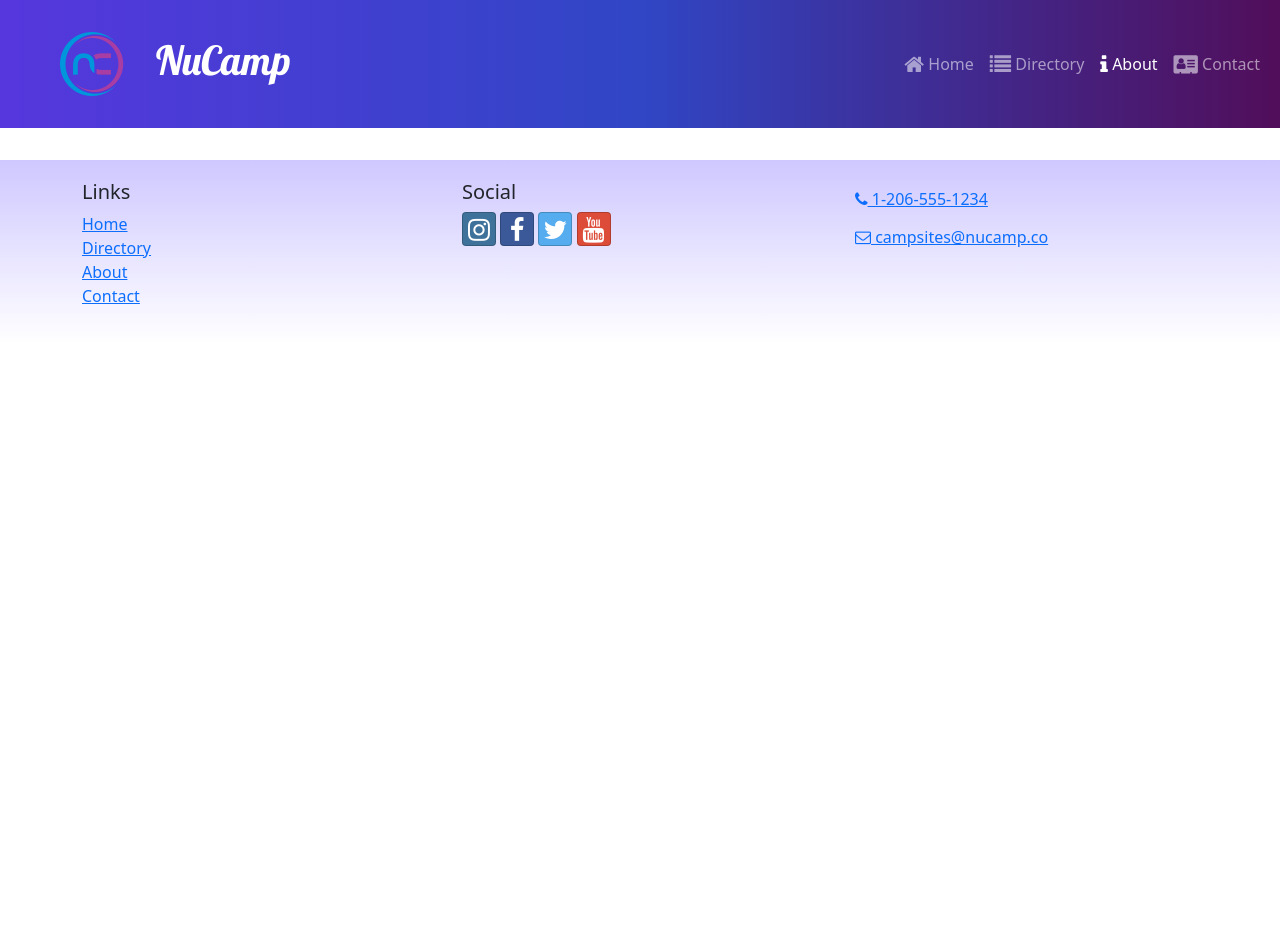
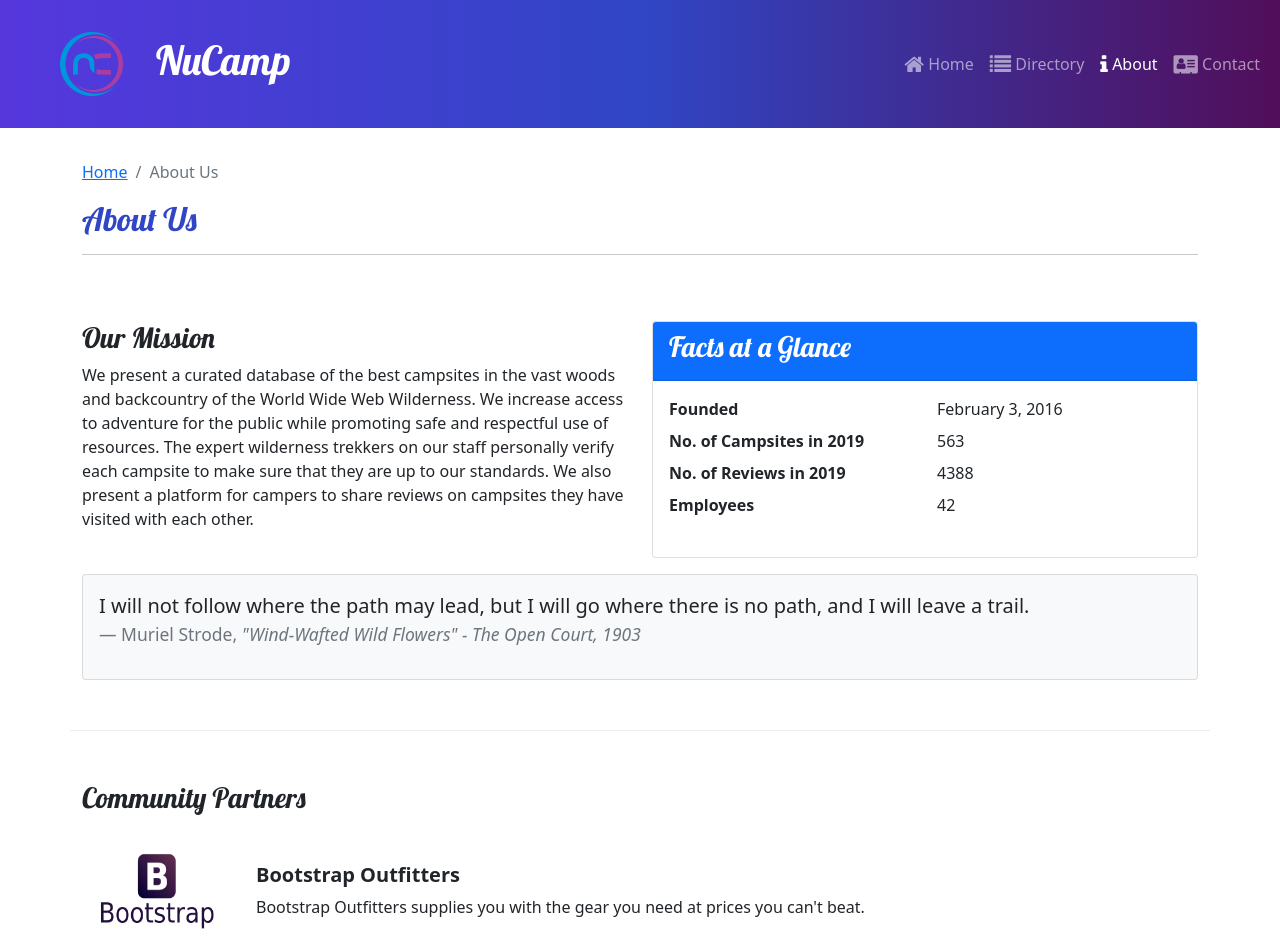
Before and after one commit to Danieltdasilva/nucampsite, a React (Create React App) app: page /about in a window 1280 px wide. Shown: the top 952 px of the page. Before the commit the page ends 800 px from the top, so only its background shows below. Built offline with nearby package versions, Linux system fonts and the light colour scheme.

Commit message:
Adding Partners Page

```diff
--- a/src/App.js
+++ b/src/App.js
@@ -5,6 +5,7 @@
 import HomePage from './pages/HomePage';
 import ContactPage from './pages/ContactPage';
 import CampsiteDetailPage from './pages/CampsiteDetailPage';
+import AboutPage from './pages/AboutPage';
 import './App.css';
 
 
@@ -17,6 +18,7 @@
         <Route path='contact' element={<ContactPage />} />
         <Route path='directory' element={<CampsitesDirectoryPage />} />
         <Route path='directory/:campsiteId' element={<CampsiteDetailPage />} />
+        <Route path='about' element={<AboutPage />} />
       </Routes>
       <Footer />
     </div>
--- /dev/null
+++ b/src/components/SubHeader.js
@@ -0,0 +1,27 @@
+import { Col, Row, Breadcrumb, BreadcrumbItem } from 'reactstrap';
+import { Link } from 'react-router-dom';
+
+const SubHeader = ({ current, detail }) => {
+
+  return (
+    <Row>
+      <Col>
+        <Breadcrumb>
+          <BreadcrumbItem>
+            <Link to='/'>Home</Link>
+          </BreadcrumbItem>
+          {detail && (
+            <BreadcrumbItem>
+              <Link to='/directory'>Directory</Link>
+            </BreadcrumbItem>
+          )}
+          <BreadcrumbItem active>{current}</BreadcrumbItem>
+        </Breadcrumb>
+        <h2>{current}</h2>
+        <hr />
+      </Col>
+    </Row>
+  )
+};
+
+export default SubHeader;
--- a/src/features/display/DisplayList.js
+++ b/src/features/display/DisplayList.js
@@ -2,9 +2,10 @@
 import DisplayCard from './DisplayCard';
 import { selectFeaturedCampsite } from '../campsites/campsitesSlice';
 import { selectFeaturedPromotion } from '../promotions/promotionsSlice';
+import { selectFeaturedPartner } from '../partners/partnersSlice';
 
 const DisplayList = () => {
-  const items = [selectFeaturedCampsite(), selectFeaturedPromotion()];
+  const items = [selectFeaturedCampsite(), selectFeaturedPromotion(), selectFeaturedPartner()];
 
   return (
     <Row>
--- /dev/null
+++ b/src/features/partners/Partner.js
@@ -0,0 +1,18 @@
+const Partner = ({ partner }) => {
+  if (partner) {
+    const { image, name, description } = partner;
+
+    return (
+      <>
+        <img src={image} alt={name} style={{ width: '150px' }} />
+        <div className='m-4'>
+          <h5 className='fw-bold'>{name}</h5>
+          {description}
+        </div>
+      </>
+    );
+  };
+  return null;
+};
+
+export default Partner;
--- /dev/null
+++ b/src/features/partners/PartnersList.js
@@ -0,0 +1,21 @@
+import { Col } from 'reactstrap';
+import Partner from './Partner'
+import { selectAllPartners } from './partnersSlice';
+
+const PartnersList = () => {
+  const partners = selectAllPartners();
+
+  return (
+    <Col className='mt-4'>
+      {
+        partners.map(partner => (
+          <div className='d-flex mb-5' key={partner.id}>
+            <Partner partner={partner} />
+          </div>
+        ))
+      }
+    </Col>
+  );
+};
+
+export default PartnersList;
--- /dev/null
+++ b/src/features/partners/partnersSlice.js
@@ -0,0 +1,9 @@
+import { PARTNERS } from '../../app/shared/PARTNERS';
+
+export const selectAllPartners = () => {
+  return PARTNERS;
+};
+
+export const selectFeaturedPartner = () => {
+  return PARTNERS.find((partner) => partner.featured);
+};
--- /dev/null
+++ b/src/pages/AboutPage.js
@@ -0,0 +1,68 @@
+import { Col, Row, Container, Card, CardBody, CardHeader } from 'reactstrap';
+import SubHeader from '../components/SubHeader';
+import PartnersList from '../features/partners/PartnersList';
+
+const AboutPage = () => {
+
+  return (
+    <Container>
+      <SubHeader current='About Us' />
+      <Row className='row-content'>
+        <Col sm='6'>
+          <h3>Our Mission</h3>
+          <p> We present a curated database of the best campsites in the
+            vast woods and backcountry of the World Wide Web Wilderness.
+            We increase access to adventure for the public while
+            promoting safe and respectful use of resources. The expert
+            wilderness trekkers on our staff personally verify each
+            campsite to make sure that they are up to our standards. We
+            also present a platform for campers to share reviews on
+            campsites they have visited with each other.</p>
+        </Col>
+        <Col sm='6'>
+          <Card>
+            <CardHeader className='bg-primary text-white'>
+              <h3>Facts at a Glance</h3>
+            </CardHeader>
+            <CardBody>
+              <dl className='row'>
+                <dt className='col-6'>Founded</dt>
+                <dd className='col-6'>February 3, 2016</dd>
+                <dt className='col-6'>No. of Campsites in 2019</dt>
+                <dd className='col-6'>563</dd>
+                <dt className='col-6'>No. of Reviews in 2019</dt>
+                <dd className='col-6'>4388</dd>
+                <dt className='col-6'>Employees</dt>
+                <dd className='col-6'>42</dd>
+              </dl>
+            </CardBody>
+          </Card>
+        </Col>
+        <Col>
+          <Card className='bg-light mt-3'>
+            <CardBody>
+              <blockquote className='blockquote'>
+                <p>I will not follow where the path may lead, but I
+                  will go where there is no path, and I will leave
+                  a trail.</p>
+                <footer className='blockquote-footer'>Muriel Strode,{' '}
+                  <cite title='Source Title'>
+                    "Wind-Wafted Wild Flowers" - The Open Court,
+                    1903
+                  </cite></footer>
+              </blockquote>
+            </CardBody>
+          </Card>
+        </Col>
+      </Row>
+      <Row className='row-content'>
+        <Col sx='12'>
+          <h3>Community Partners</h3>
+          <PartnersList />
+        </Col>
+      </Row>
+    </Container>
+  )
+}
+
+export default AboutPage;
--- a/src/pages/CampsiteDetailPage.js
+++ b/src/pages/CampsiteDetailPage.js
@@ -3,6 +3,7 @@
 import { selectCampsiteById } from '../features/campsites/campsitesSlice';
 import CampsiteDetail from '../features/campsites/CampsiteDetail';
 import CommentsList from '../features/comments/CommentsList';
+import SubHeader from '../components/SubHeader';
 
 const CampsiteDetailPage = () => {
   const { campsiteId } = useParams();
@@ -10,6 +11,7 @@
 
   return (
     <Container>
+      <SubHeader current={campsite.name} detail={true} />
       <Row>
         <CampsiteDetail campsite={campsite} />
         <CommentsList campsiteId={campsiteId} />
--- a/src/pages/CampsitesDirectoryPage.js
+++ b/src/pages/CampsitesDirectoryPage.js
@@ -1,11 +1,12 @@
 import { Container } from 'reactstrap';
 import CampsitesList from '../features/campsites/CampsitesList';
-
+import SubHeader from '../components/SubHeader';
 
 
 const CampsitesDirectoryPage = () => {
   return (
     <Container>
+      <SubHeader current='Directory' />
       <CampsitesList />
     </Container>
   );
--- a/src/pages/HomePage.js
+++ b/src/pages/HomePage.js
@@ -1,10 +1,11 @@
 import { Container } from 'reactstrap';
 import DisplayList from '../features/display/DisplayList';
-
+import SubHeader from '../components/SubHeader';
 
 const HomePage = () => {
   return (
     <Container>
+      <SubHeader current='Home' />
       <DisplayList />
     </Container>
   )
```
